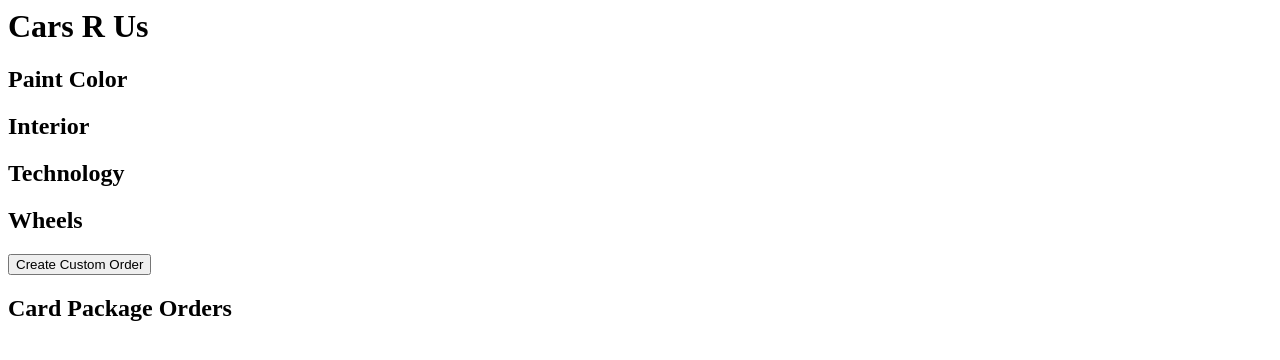
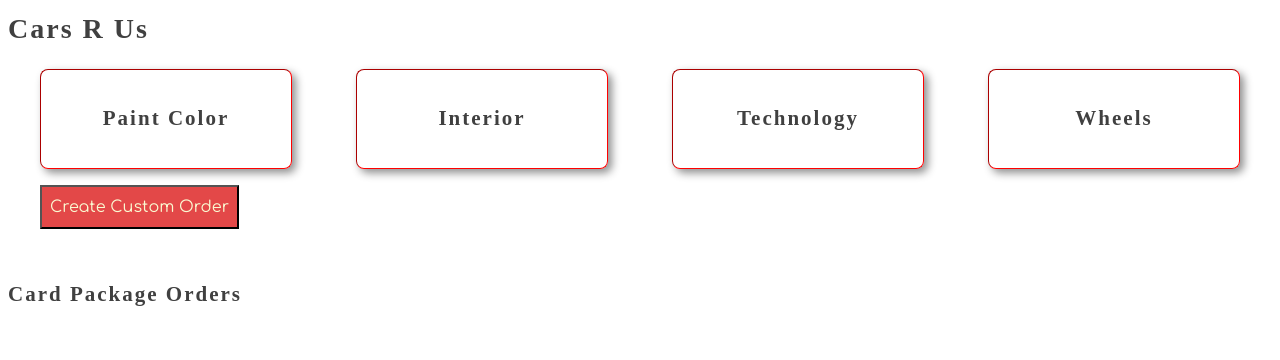
Before and after one commit to GlennLDixon/cars-r-us, a plain HTML site: page index.html in a window 1280 px wide. Drawn offline with Linux system fonts and the light colour scheme; a web font is replaced by a local one.

Commit message:
added css to the page

```diff
--- a/index.html
+++ b/index.html
@@ -4,6 +4,7 @@
     <meta http-equiv="X-UA-Compatible" content="IE=edge">
     <meta name="viewport" content="width=device-width, initial-scale=1.0">
     <title>Cars R Us</title>
+    <link rel="stylesheet" href="./styles/main.css">
 </head>
 <body>
     <main id="container">
--- /dev/null
+++ b/styles/main.css
@@ -0,0 +1,33 @@
+@import "styles.css";
+@import url("https://fonts.googleapis.com/css?family=Comfortaa|Patua+One");
+
+/*Typography
+--------------------------------------------------------------*/
+body,
+button,
+input,
+select,
+textarea {
+	color: #404040;
+	font-family: "Comfortaa", Arial, sans-serif;
+	font-size: 14px;
+	line-height: 1.5;
+}
+
+h1,h2,h3,h4,h5,h6 {
+    font-family: "Patua One", serif;
+    letter-spacing: 2px;
+}
+
+ul {
+    list-style-type: none;
+    padding-inline-start: 0.25rem;
+}
+
+#orderButton {
+    margin: 1rem 0 2rem 2rem;
+    padding: 0.5rem;
+    background-color: rgb(227, 72, 72);
+    color: lightgoldenrodyellow;
+    font-size: 1rem;
+}
--- a/styles/styles.css
+++ b/styles/styles.css
@@ -0,0 +1,19 @@
+.choices {
+    display: flex;
+    justify-content: space-around;
+
+}
+
+.options h1 {
+    text-align: center;
+}
+
+.options  {
+    text-align: center;
+    margin: 0 2rem;
+    flex-basis: 24%;
+    border: 1px inset red;
+    padding: 1rem;
+    border-radius: .5rem;
+    box-shadow: 0.25rem 0.25rem 0.5rem rgba(143,143,143);
+}
```
